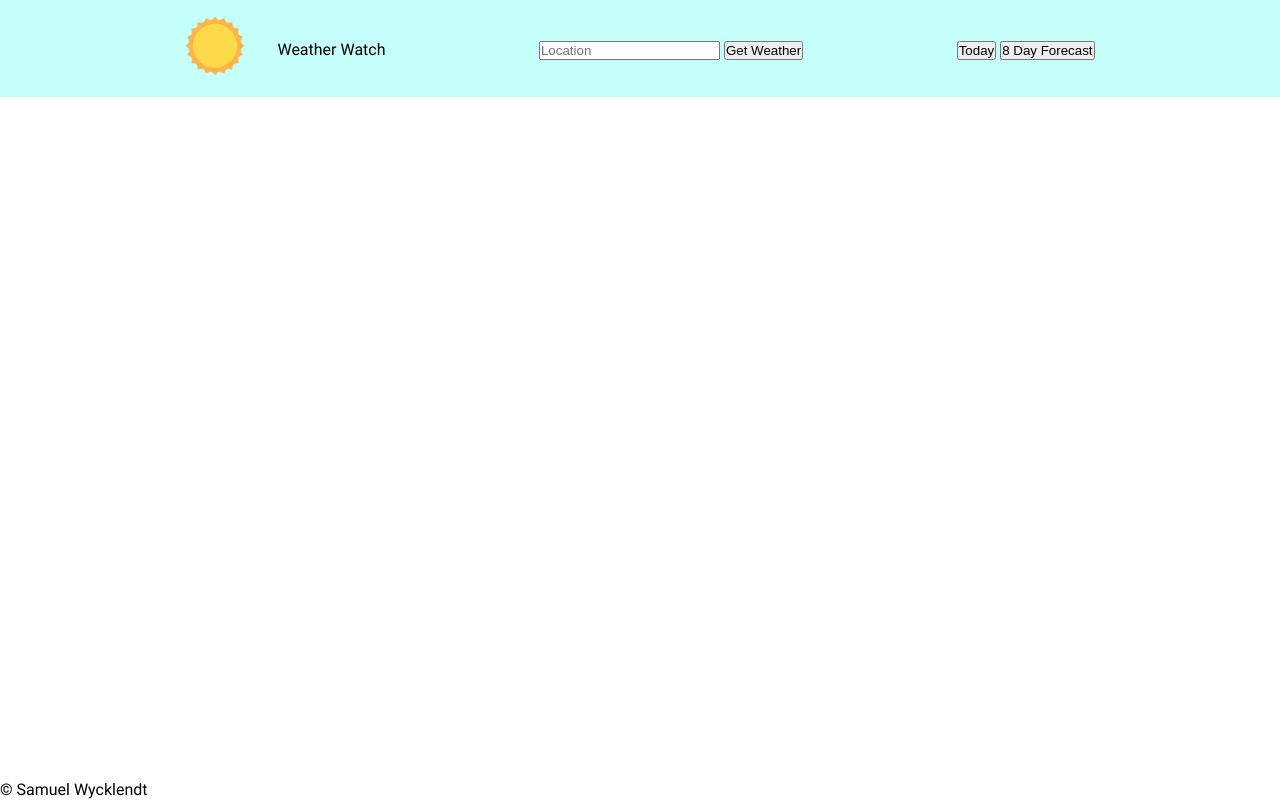
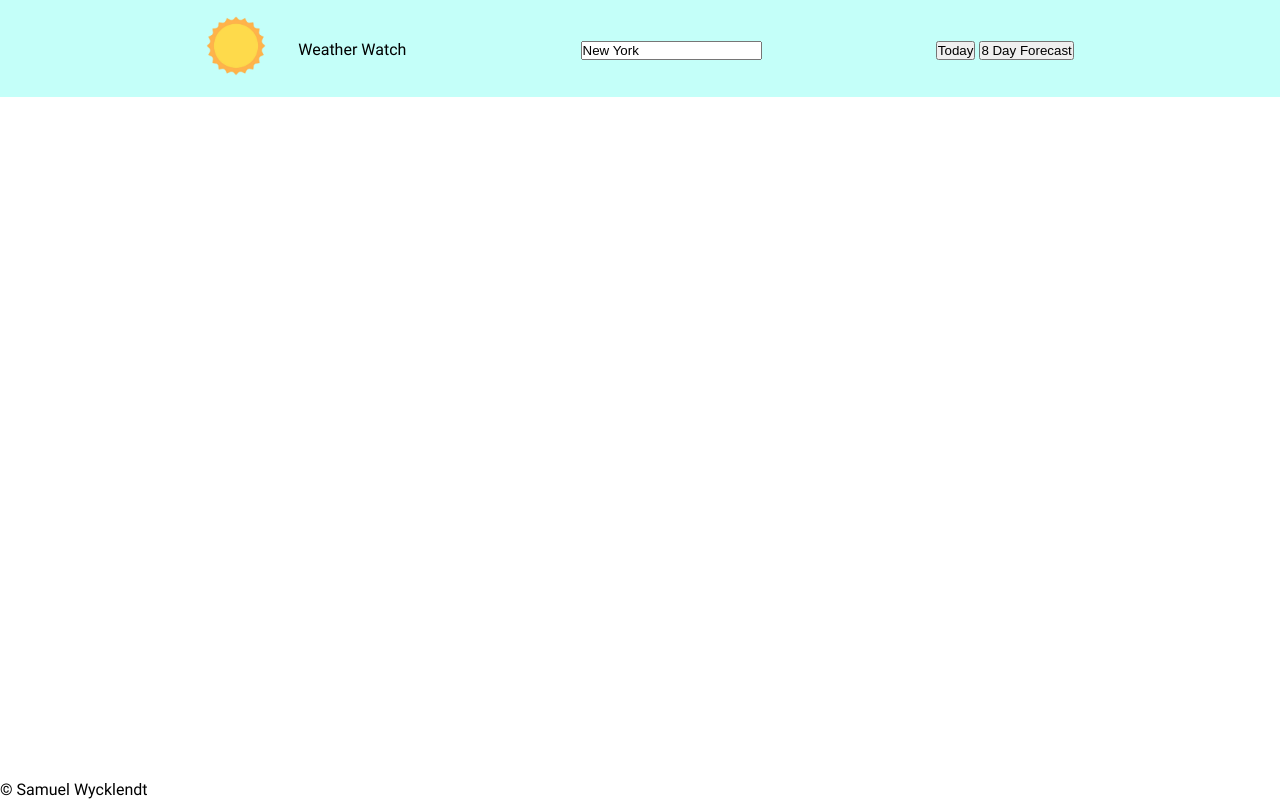
Before and after one commit to SamuelWyck/weather-app, a website built with webpack: page src/template.html in a window 1280 px wide. Built offline with nearby package versions, Linux system fonts and the light colour scheme.

Commit message:
Comment out test html

```diff
--- a/src/template.html
+++ b/src/template.html
@@ -16,8 +16,7 @@
                 <div class="banner">Weather Watch</div>
             </div>
             <div class="search">
-                <input type="text" placeholder="Location" id="location">
-                <button type="button" class="search-btn">Get Weather</button>
+                <input type="text" placeholder="Location" id="location" value="New York">
             </div>
             <nav>
                 <button type="button" class="today-btn">Today</button>
@@ -26,7 +25,36 @@
         </header>
 
         <div class="content">
+            <!-- <h1 class="local">London, England, United Kingdom</h1>
+            <div class="single-day">
+                <div class="summary">
+                    <div class="temp-div">
+                        <p class="temp"></p>
+                        <p>Feels like</p>
+                        <p class="feels-like"></p>
+                    </div>
+                    <div class="icon">
+                        <img class="summary-icon" src="#" alt="">
+                        <p class="summary-description"></p>
+                    </div>
+                </div>
+                <div class="data">
+                    <div class="data-item"></div>
+                    <div class="data-item"></div>
+                    <div class="data-item"></div>
+                    <div class="data-item"></div>
+                    <div class="data-item"></div>
+                    <div class="data-item"></div>
+                </div>
+                <div class="hourly">
+                    <div class="hour">
+                        <div class="hour-time"></div>
+                        <img src="#" alt="" class="hour-img">
+                        <div class="hour-temp"></div>
 
+                    </div>
+                </div>
+            </div> -->
         </div>
 
         <footer><p>&copy; Samuel Wycklendt</p></footer>
```
